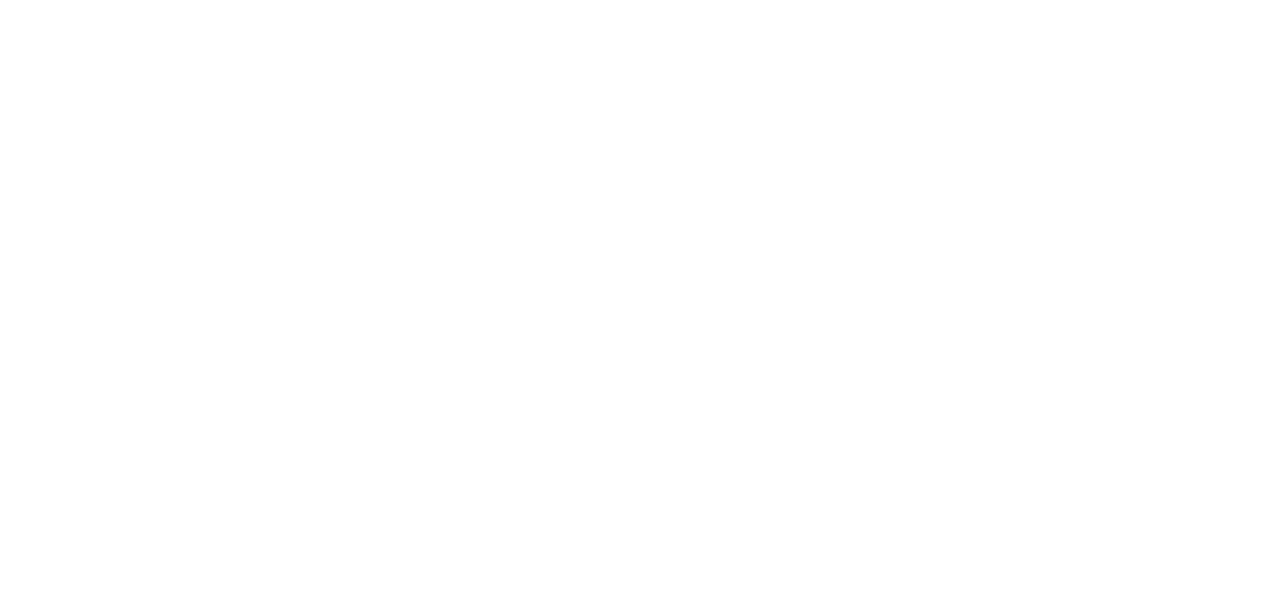
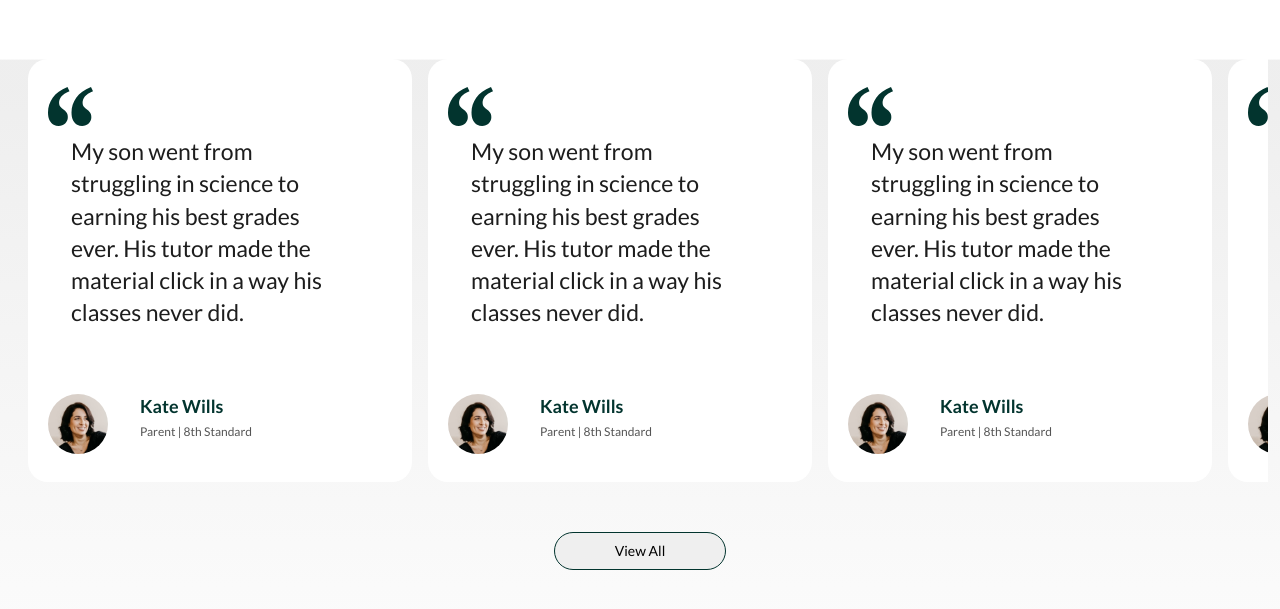
Before and after one commit to rogerjacobrj/flex-force, a Next.js app: page / in a window 1280 px wide. Shown: the part 1486-2095 px from the top of the page. Before the commit the page ends 1317 px from the top, so only its background shows below. Built offline with nearby package versions, Linux system fonts and the light colour scheme.

Commit message:
feat: testimonial component

```diff
--- /dev/null
+++ b/components/testimonial/data.ts
@@ -0,0 +1,44 @@
+export const testimonials = [
+    {
+        id: 1,
+        author: "Kate Wills",
+        status: "Parent | 8th Standard",
+        description: "My son went from struggling in science to earning his best grades ever. His tutor made the material click in a way his classes never did.",
+    },
+    {
+        id: 2,
+        author: "Kate Wills",
+        status: "Parent | 8th Standard",
+        description: "My son went from struggling in science to earning his best grades ever. His tutor made the material click in a way his classes never did.",
+    },
+    {
+        id: 3,
+        author: "Kate Wills",
+        status: "Parent | 8th Standard",
+        description: "My son went from struggling in science to earning his best grades ever. His tutor made the material click in a way his classes never did.",
+    },
+    {
+        id: 4,
+        author: "Kate Wills",
+        status: "Parent | 8th Standard",
+        description: "My son went from struggling in science to earning his best grades ever. His tutor made the material click in a way his classes never did.",
+    },
+    {
+        id: 5,
+        author: "Kate Wills",
+        status: "Parent | 8th Standard",
+        description: "My son went from struggling in science to earning his best grades ever. His tutor made the material click in a way his classes never did.",
+    },
+    {
+        id: 6,
+        author: "Kate Wills",
+        status: "Parent | 8th Standard",
+        description: "My son went from struggling in science to earning his best grades ever. His tutor made the material click in a way his classes never did.",
+    },
+    {
+        id: 7,
+        author: "Kate Wills",
+        status: "Parent | 8th Standard",
+        description: "My son went from struggling in science to earning his best grades ever. His tutor made the material click in a way his classes never did.",
+    }
+];
--- /dev/null
+++ b/components/testimonial/index.tsx
@@ -0,0 +1,64 @@
+import Image from "next/image";
+import { testimonials } from "./data";
+import "./styles.scss";
+
+const Testimonial = () => {
+    return (
+        <section className="testimonial">
+            <div className="container">
+                <div className="row">
+                    <div className="col-12">
+                        <div className="header">
+                            <h1>Success we&apos;ve achieved together</h1>
+                            <p>
+                                Together, we celebrate every milestone—turning challenges into achievements and goals into reality.
+                            </p>
+                        </div>
+                    </div>
+                </div>
+            </div>
+
+            <div className="container-fluid">
+                <div className="row">
+                    <div className="col-12">
+                        <div className="card-scroll-container">
+                            {testimonials.map((item) => <div key={item.id} className="item">
+                                <div className="item-content">
+                                    <Image
+                                        src="/icons/quote.svg"
+                                        priority={true}
+                                        width={45}
+                                        height={39}
+                                        alt="author"
+                                    />
+                                    <p>{item.description}</p>
+                                </div>
+                                <div className="author-content">
+                                    <div>
+                                        <Image
+                                            src="/images/author.svg"
+                                            priority={true}
+                                            width={60}
+                                            height={60}
+                                            alt="author"
+                                        />
+                                    </div>
+                                    <div className="author-details">
+                                        <h1>{item.author}</h1>
+                                        <p>{item.status}</p>
+                                    </div>
+                                </div>
+                            </div>)}
+                        </div>
+
+                        <div className="view-all-container">
+                            <button className="view-all">View All</button>
+                        </div>
+                    </div>
+                </div>
+            </div>
+        </section>
+    );
+};
+
+export default Testimonial
--- /dev/null
+++ b/components/testimonial/styles.scss
@@ -0,0 +1,111 @@
+.testimonial {
+    background: linear-gradient(180deg, rgba(200, 200, 200, 0.3) 31%, rgba(244, 244, 244, 0.3) 100%);
+
+    .header {
+        display: flex;
+        flex-direction: column;
+        justify-content: space-between;
+        align-items: center;
+        margin-top: 80px;
+        margin-bottom: 36px;
+
+        h1 {
+            font-size: 32px;
+            font-weight: 600;
+            line-height: 36px;
+            font-family: 'Poppins', sans-serif;
+            color: #02342E;
+            margin-bottom: 12px;
+        }
+
+        p {
+            font-size: 16px;
+            line-height: 32px;
+            font-weight: 400;
+            color: #1D1D1D;
+        }
+    }
+
+    .card-scroll-container {
+        display: flex;
+        gap: 16px;
+        padding: 16px;
+        width: 100%;
+        overflow: auto;
+        -ms-overflow-style: none;
+        scrollbar-width: none;
+
+
+        &::-webkit-scrollbar {
+            display: none;
+        }
+
+        .item {
+            display: flex;
+            align-items: center;
+            flex-direction: column;
+            border-radius: 20px;
+            background-color: #fff;
+            padding: 28px 20px;
+            min-width: 24rem;
+
+            .item-content {
+                p {
+                    margin-top: 9px;
+                    font-weight: 400;
+                    font-size: 23px;
+                    line-height: 140%;
+                    letter-spacing: 0%;
+                    color: #1D1D1D;
+                    margin-left: 23px;
+                    padding-right: 50px;
+                }
+            }
+
+            .author-content {
+                display: flex;
+                width: 100%;
+                margin-top: 50px;
+
+                .author-details {
+                    margin-left: 32px;
+
+                    h1 {
+                        font-weight: 600;
+                        font-size: 18px;
+                        line-height: 140%;
+                        letter-spacing: 0%;
+                        color: #02342E;
+                        margin-bottom: 4px;
+                    }
+
+                    p {
+                        margin: 0;
+                        color: #545454;
+                        font-weight: 400;
+                        font-size: 12px;
+                        line-height: 140%;
+                        letter-spacing: 0%;
+                    }
+                }
+            }
+        }
+    }
+
+    .view-all-container {
+        display: flex;
+        width: 100%;
+        justify-content: center;
+        margin-top: 34px;
+        margin-bottom: 90px;
+
+        .view-all {
+            border: 1px solid #02342E;
+            font-weight: 500;
+            font-size: 14px;
+            line-height: 24px;
+            border-radius: 20px;
+            padding: 6px 60px;
+        }
+    }
+}
--- a/src/app/page.tsx
+++ b/src/app/page.tsx
@@ -1,6 +1,7 @@
 import Banner from "../../components/banner";
 import Header from "../../components/header";
 import Support from "../../components/support";
+import Testimonial from "../../components/testimonial";
 
 export default function Home() {
   return (
@@ -10,6 +11,7 @@
         <Banner />
       </div>
       <Support />
+      <Testimonial />
     </div>
   );
 }
```
Also changed, not shown: public/icons/quote.svg (added), public/images/author.svg (added).
